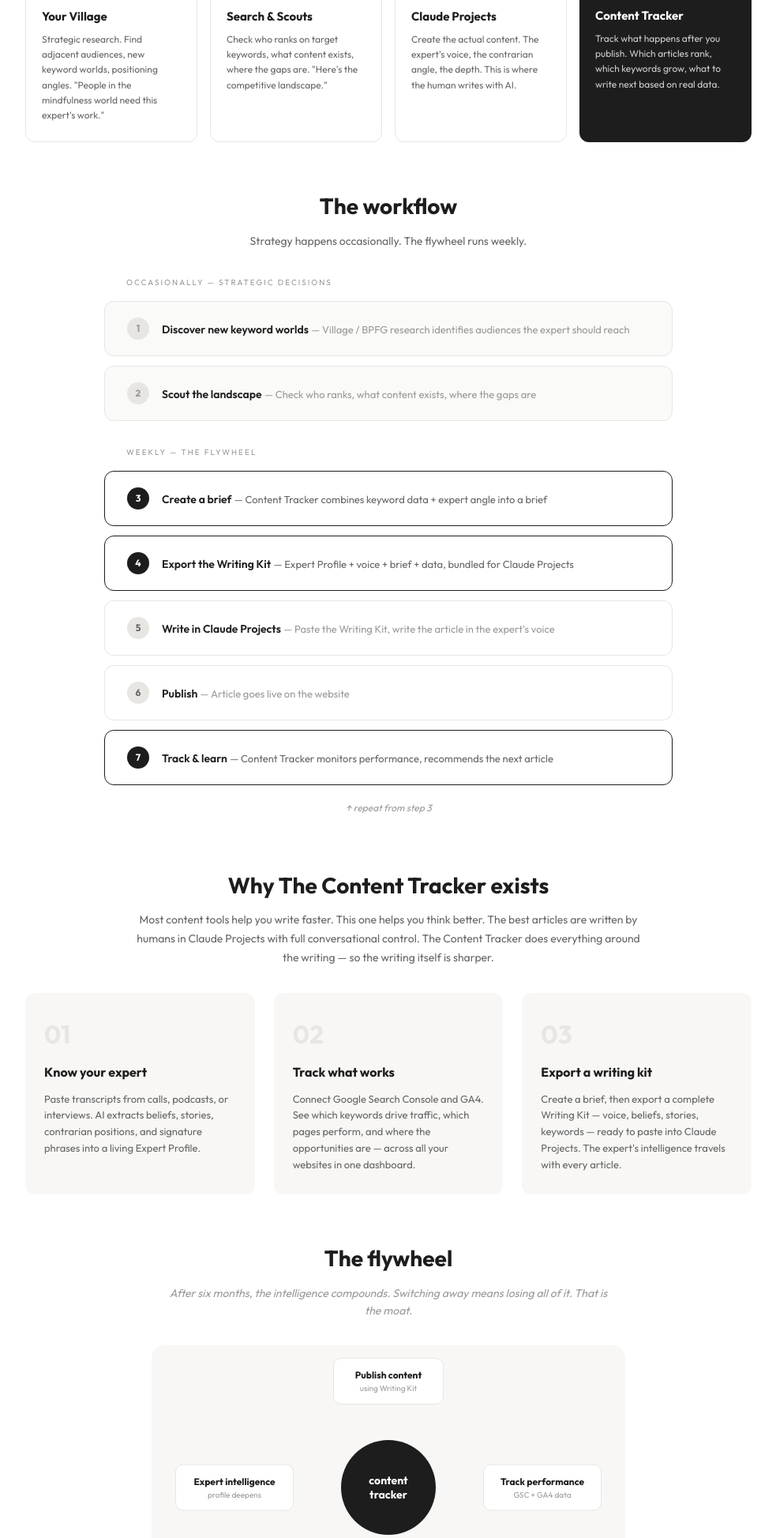
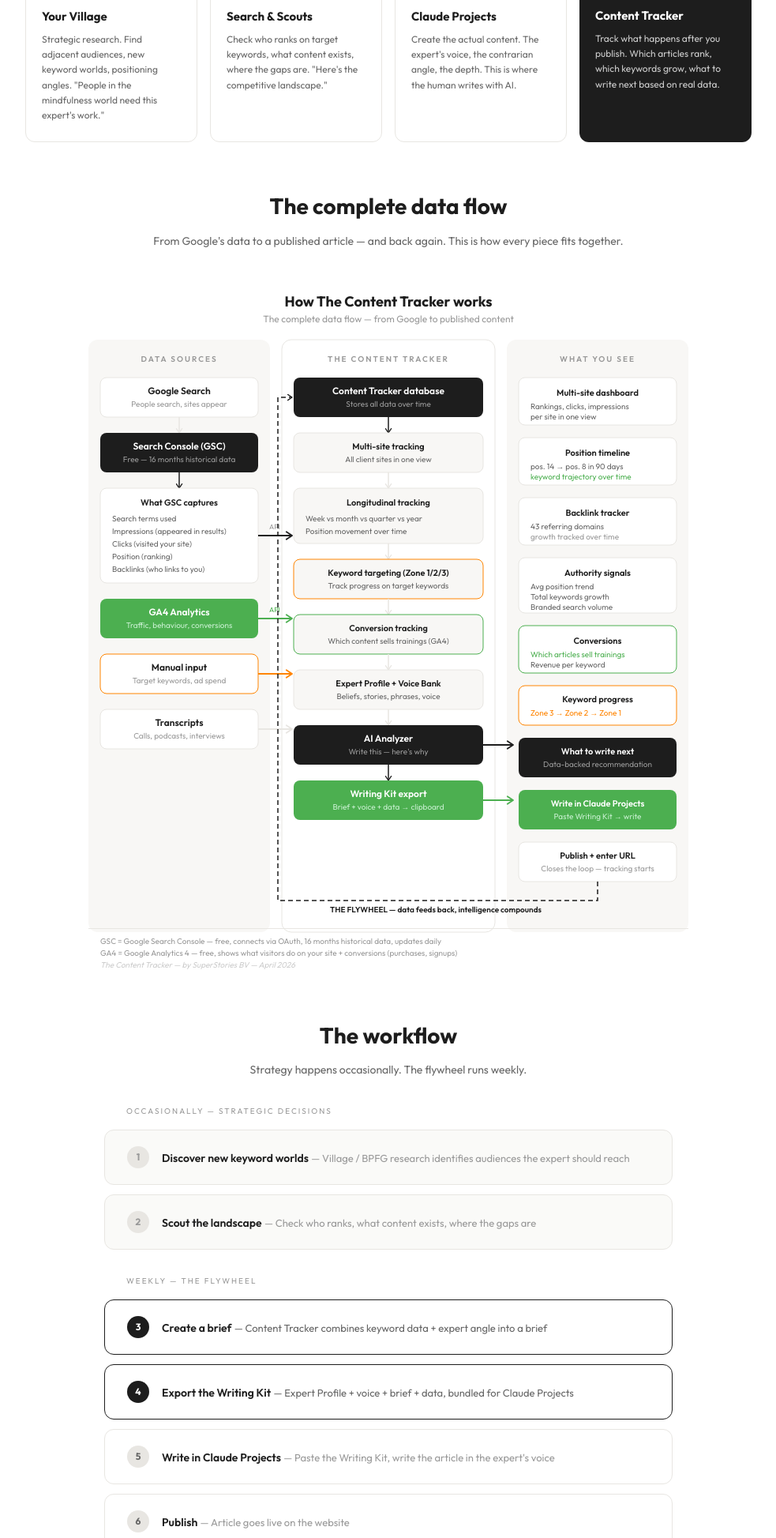
Before and after one commit to SuperStoriesAmsterdam/ContentTracker, a Flask app: page /manual in a window 1280 px wide. Shown: the part 1022-2969 px from the top of the page at 79% size, without its empty margins (148-1131 px from the left). Run offline with Flask 3, Linux system fonts and the light colour scheme; some libraries are stand-ins or nearby versions.

Commit message:
Add system flow diagram to manual page
- SVG diagram in Content Tracker visual identity (Outfit, warm neutrals)
- Shows complete data flow: GSC + GA4 → Content Tracker → Writing Kit → Claude Projects → Publish → loop back
- Includes all planned features: keyword targeting, conversion tracking, authority signals, AI analyzer
- Flywheel loop visualized with dashed return arrow

Co-Authored-By: Claude Opus 4.6 (1M context) <noreply@anthropic.com>

```diff
--- a/templates/manual.html
+++ b/templates/manual.html
@@ -87,6 +87,17 @@
                     Track what happens after you publish. Which articles rank, which keywords grow, what to write next based on real data.
                 </p>
             </div>
+        </div>
+    </div>
+
+    <!-- System diagram -->
+    <div style="text-align: center; margin-bottom: 64px;">
+        <h2 style="font-size: 28px; font-weight: 700; margin-bottom: 16px;">The complete data flow</h2>
+        <p style="font-size: 14px; color: #666; line-height: 1.7; max-width: 640px; margin: 0 auto 32px;">
+            From Google's data to a published article — and back again. This is how every piece fits together.
+        </p>
+        <div style="max-width: 800px; margin: 0 auto;">
+            {% include 'diagram.svg' %}
         </div>
     </div>
 
```
Also changed, not shown: templates/diagram.svg (added).
